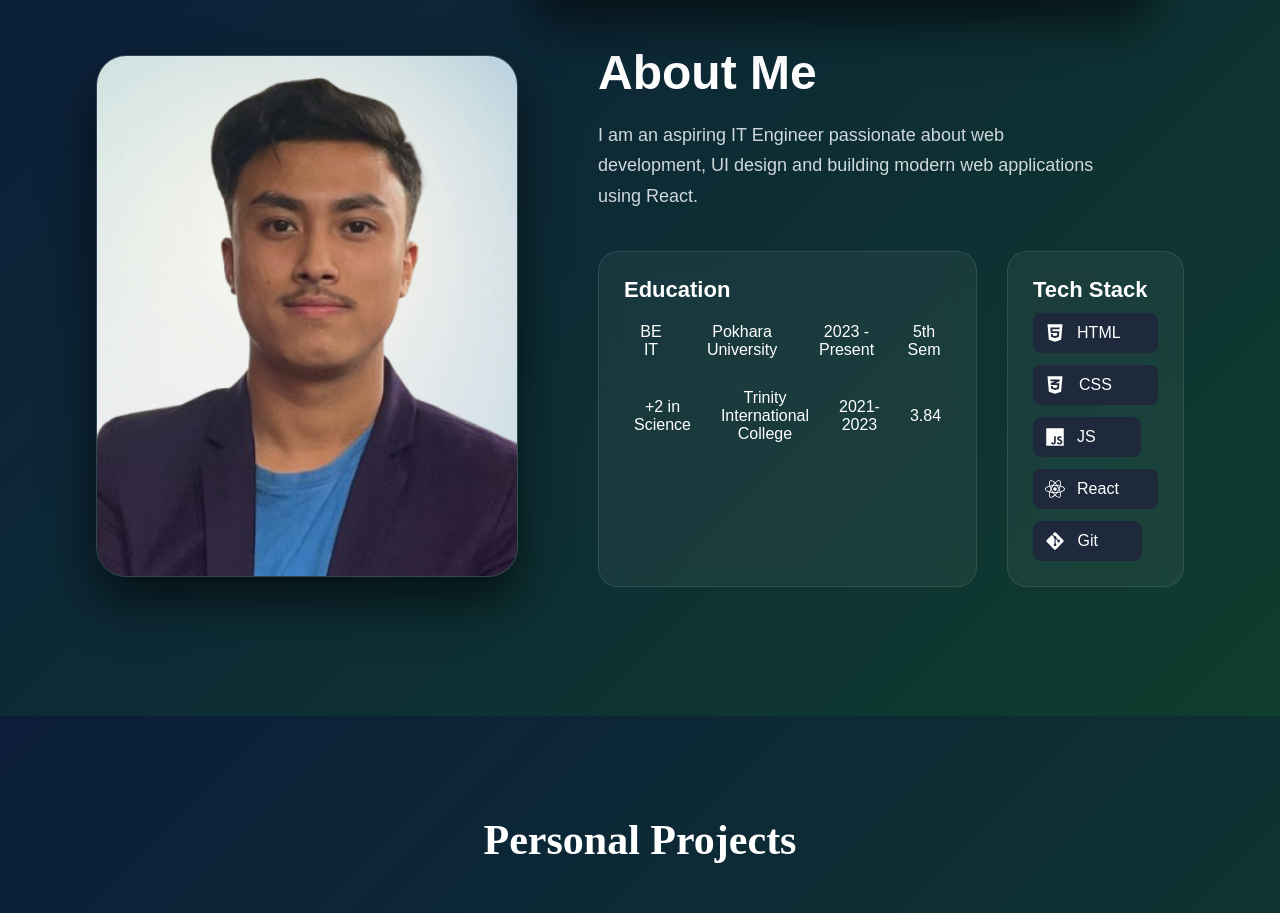
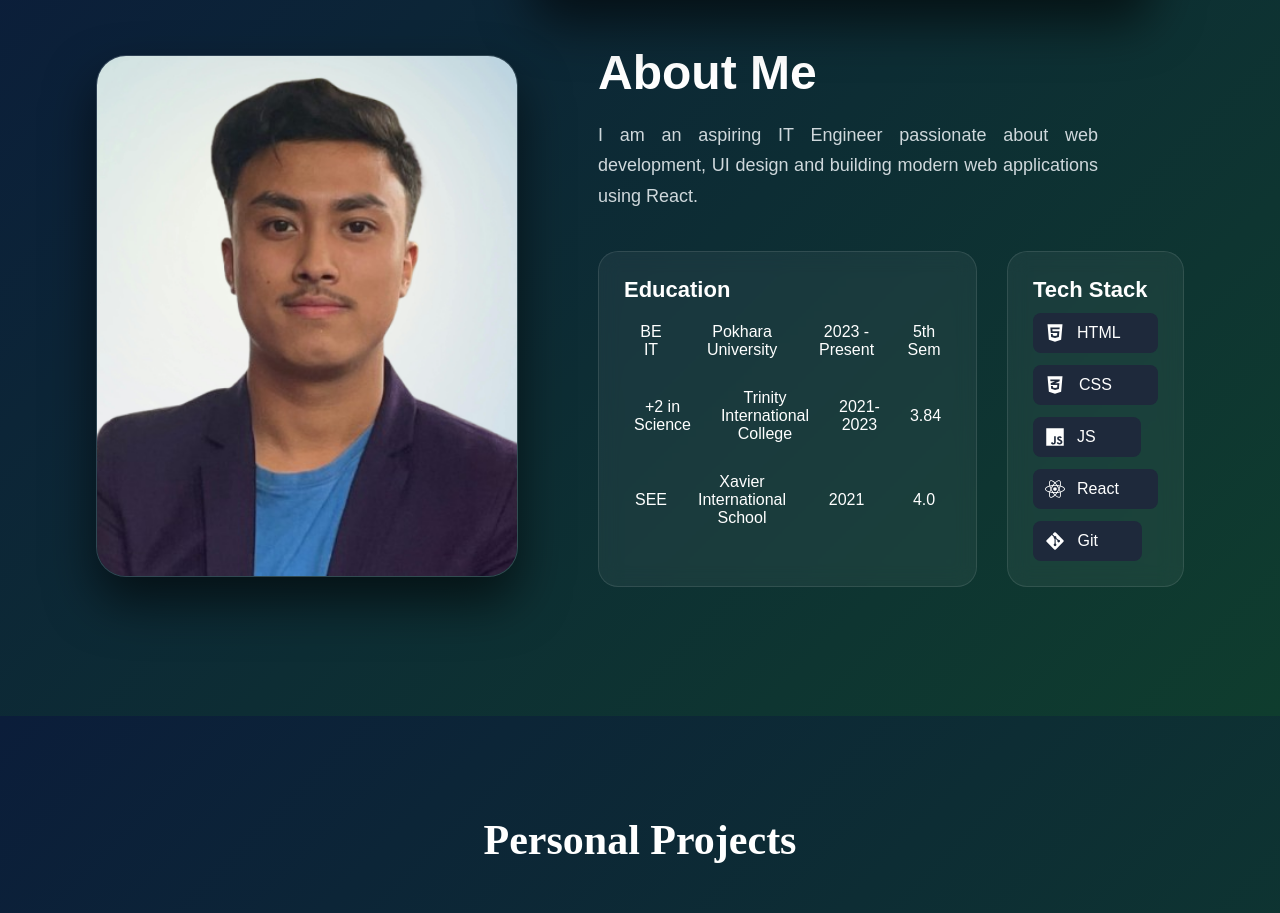
Before and after one commit to Sujal-Shrestha-SS/portfolio, a React (Vite) app in the folder my-portfolio/: page / in a window 1280 px wide. Shown: the part 884-1797 px from the top of the page. Built offline with nearby package versions, Linux system fonts and the light colour scheme.

Commit message:
justify center about text

```diff
--- a/my-portfolio/src/components/About.jsx
+++ b/my-portfolio/src/components/About.jsx
@@ -37,6 +37,13 @@ const About = () => {
               <span>Trinity International College</span>
               <span>2021-2023</span>
               <span>3.84</span>
+            </EducationGrid>
+
+            <EducationGrid>
+              <span>SEE</span>
+              <span>Xavier International School</span>
+              <span>2021</span>
+              <span>4.0</span>
             </EducationGrid>
           </InfoCard>
 
@@ -147,6 +154,7 @@ const AboutText = styled.p`
     line-height: 1.7;
     color: #cfd8dc;
     margin-bottom: 40px;
+    text-align: justify;
 `
 
 const InfoRow = styled.div`
```
